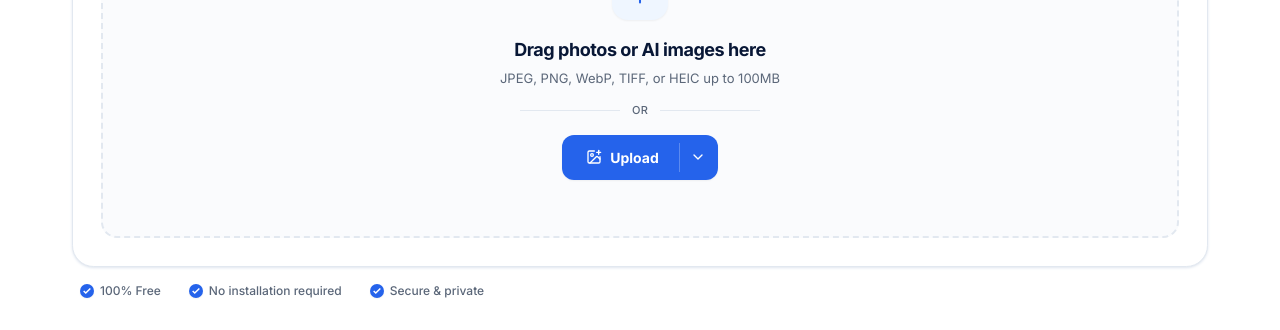
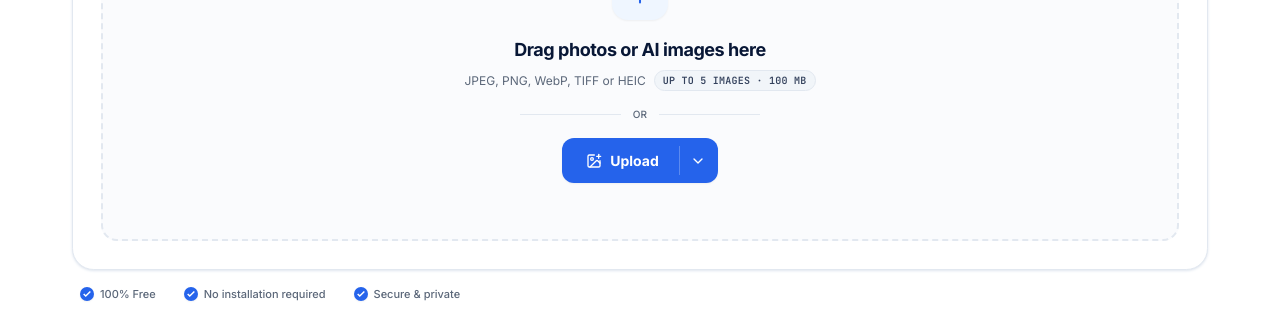
Before and after one commit to boileen/CleanAIMetadata, a React (Vite) app: page / in a window 1280 px wide. Shown: the part 356-686 px from the top of the page. Built offline with nearby package versions, Linux system fonts and the light colour scheme; no server answers.

Commit message:
style(upload): tighten dropzone subheading and add batch limit pill

```diff
--- a/src/components/shared/UploadDropzone.jsx
+++ b/src/components/shared/UploadDropzone.jsx
@@ -25,7 +25,7 @@ function TrustBadges() {
   const items = ['100% Free', 'No installation required', 'Secure & private'];
 
   return (
-    <div className="flex flex-wrap items-center gap-5 sm:gap-7 px-2 text-xs text-muted font-medium justify-start -mt-2">
+    <div className="flex flex-wrap items-center gap-5 sm:gap-7 px-2 text-[11px] text-muted font-medium justify-start -mt-2">
       {items.map((item) => (
         <span key={item} className="inline-flex items-center gap-1.5">
           <span className="w-3.5 h-3.5 rounded-full bg-brand flex items-center justify-center text-white shrink-0 shadow-sm">
@@ -53,6 +53,7 @@ export default function UploadDropzone({
   inputId,
   allowDrive = true,
   maxFiles,
+  limit = null,
 }) {
   const [dragging, setDragging] = useState(false);
   const [driveState, setDriveState] = useState('idle');
@@ -161,12 +162,19 @@ export default function UploadDropzone({
             <h2 className="text-base sm:text-lg font-bold text-foreground tracking-tight">
               {title}
             </h2>
-            <p className="text-xs sm:text-[13px] text-muted">{subtitle}</p>
+            <div className="flex flex-wrap items-center justify-center gap-x-2 gap-y-1">
+              <p className="text-[11px] sm:text-xs text-muted leading-relaxed">{subtitle}</p>
+              {limit && (
+                <span className="inline-flex items-center rounded-full border border-subtle bg-card-strong px-2 py-0.5 font-mono text-[10px] font-semibold uppercase tracking-wide text-muted-strong">
+                  {limit}
+                </span>
+              )}
+            </div>
           </div>
 
           <div className="flex items-center gap-3 w-full max-w-[15rem]">
             <span className="h-px flex-1 bg-subtle" />
-            <span className="text-[11px] font-medium uppercase tracking-wide text-muted">or</span>
+            <span className="text-[10px] font-medium uppercase tracking-wide text-muted">or</span>
             <span className="h-px flex-1 bg-subtle" />
           </div>
 
--- a/src/pages/RemoveMetadataPage.jsx
+++ b/src/pages/RemoveMetadataPage.jsx
@@ -102,7 +102,8 @@ export default function RemoveMetadataPage() {
                 multiple
                 maxFiles={Math.max(0, (maxFiles ?? 5) - files.length)}
                 title="Drag photos or AI images here"
-                subtitle="JPEG, PNG, WebP, TIFF, or HEIC up to 100MB"
+                subtitle="JPEG, PNG, WebP, TIFF or HEIC"
+                limit="Up to 5 images · 100 MB"
                 buttonLabel="Upload"
                 inputId="file-upload-input"
               />
--- a/src/pages/ViewMetadataPage.jsx
+++ b/src/pages/ViewMetadataPage.jsx
@@ -109,7 +109,8 @@ export default function ViewMetadataPage() {
             multiple
             maxFiles={Math.max(0, (maxFiles ?? 5) - files.length)}
             title="Drag & Drop or Click to Upload"
-            subtitle="Support for JPEG, PNG, WebP, TIFF, HEIC (Max: 100MB)"
+            subtitle="JPEG, PNG, WebP, TIFF or HEIC"
+            limit="Up to 5 images · 100 MB"
             buttonLabel="Choose Image"
             inputId="view-metadata-input"
           />
```
